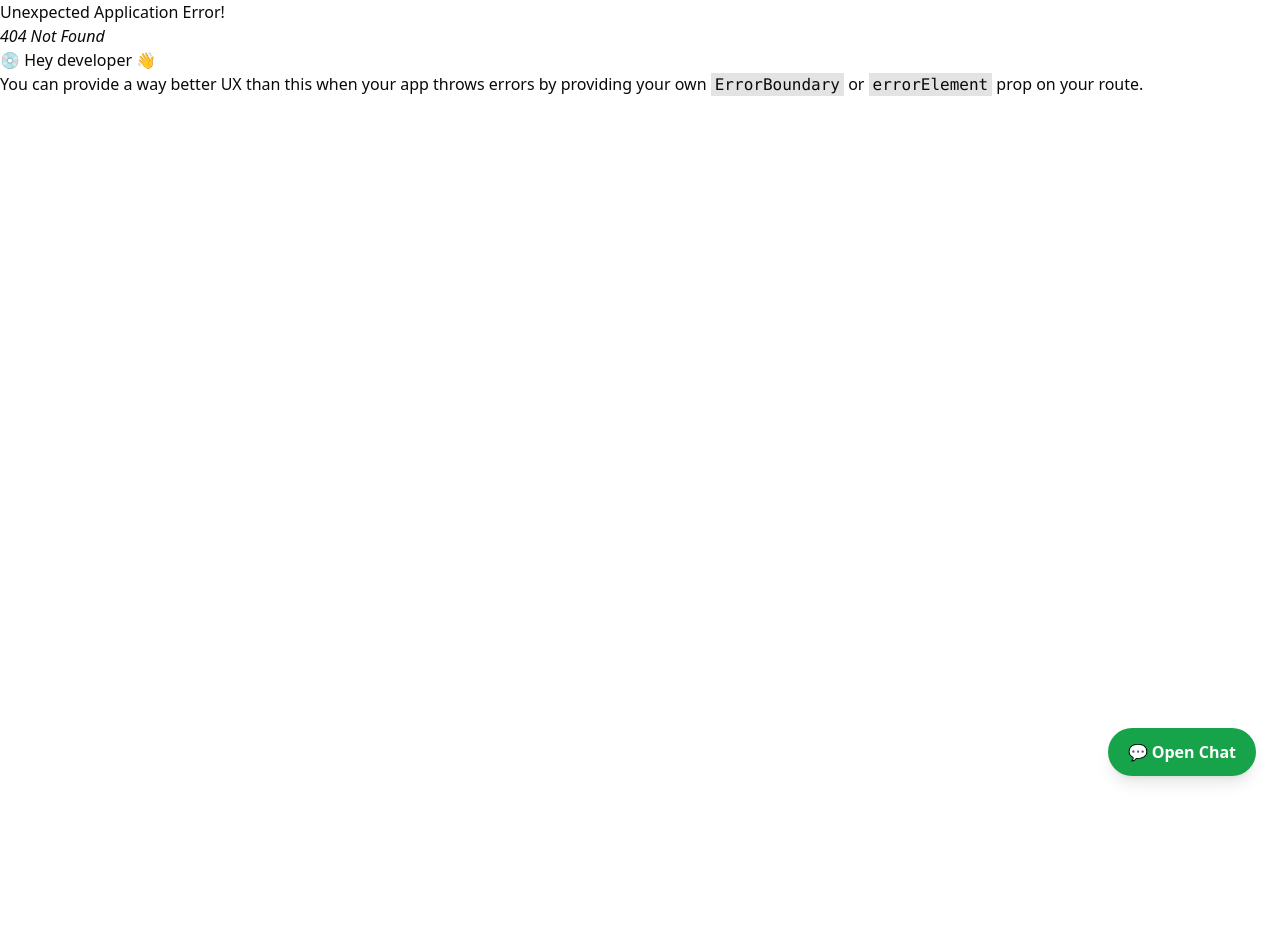
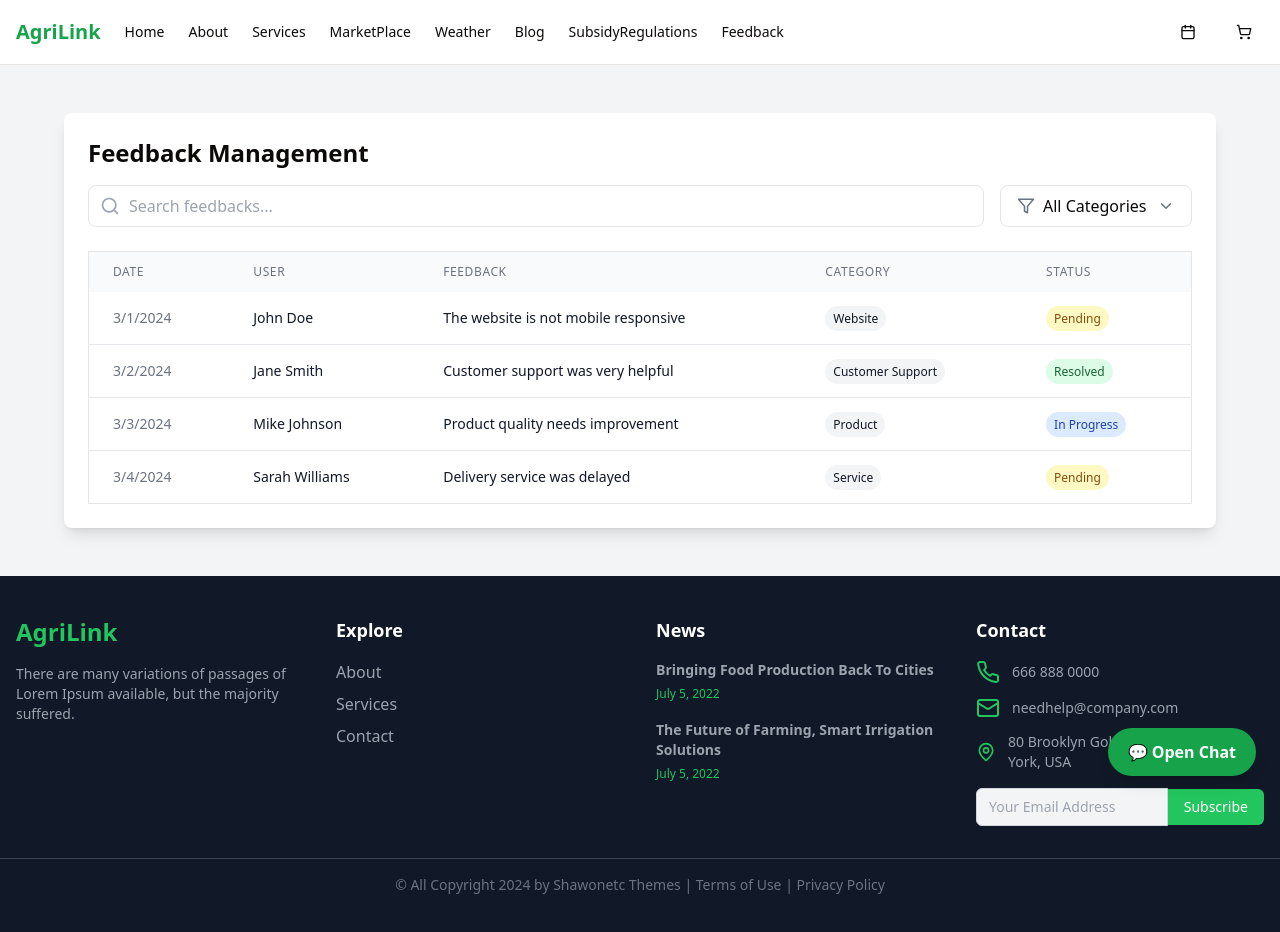
Before and after one commit to Junaid059/AgriLink-Complete-Frontend-, a React (Vite) app in the folder Frontend/: page /feedback-tracking in a window 1280 px wide. Before the commit this address had no page. Shown: the top 932 px of the page. Before the commit the page ends 800 px from the top, so only its background shows below. Built offline with nearby package versions, Linux system fonts and the light colour scheme.

Commit message:
added admin feedback tracking

```diff
--- /dev/null
+++ b/Frontend/src/Comps/supportAndFeedBack/AdminFeedackTracking.jsx
@@ -0,0 +1,194 @@
+import { ChevronDown, Filter, Search } from 'lucide-react';
+import { useState } from 'react';
+import Footer from '../Footer';
+import Header from '../Header';
+
+const dummyFeedbacks = [
+  {
+    _id: '1',
+    content: 'The website is not mobile responsive',
+    category: 'Website',
+    userId: { _id: 'user1', name: 'John Doe' },
+    status: 'Pending',
+    createdAt: '2024-03-01T10:00:00Z',
+  },
+  {
+    _id: '2',
+    content: 'Customer support was very helpful',
+    category: 'Customer Support',
+    userId: { _id: 'user2', name: 'Jane Smith' },
+    status: 'Resolved',
+    createdAt: '2024-03-02T11:30:00Z',
+  },
+  {
+    _id: '3',
+    content: 'Product quality needs improvement',
+    category: 'Product',
+    userId: { _id: 'user3', name: 'Mike Johnson' },
+    status: 'In Progress',
+    createdAt: '2024-03-03T09:15:00Z',
+  },
+  {
+    _id: '4',
+    content: 'Delivery service was delayed',
+    category: 'Service',
+    userId: { _id: 'user4', name: 'Sarah Williams' },
+    status: 'Pending',
+    createdAt: '2024-03-04T14:20:00Z',
+  },
+];
+
+const categories = ['Product', 'Service', 'Website', 'Customer Support'];
+
+const AdminFeedbackTracking = () => {
+  const [searchQuery, setSearchQuery] = useState('');
+  const [selectedCategory, setSelectedCategory] = useState('');
+  const [isDropdownOpen, setIsDropdownOpen] = useState(false);
+
+  const getStatusColor = (status) => {
+    const colors = {
+      Pending: 'bg-yellow-100 text-yellow-800',
+      'In Progress': 'bg-blue-100 text-blue-800',
+      Resolved: 'bg-green-100 text-green-800',
+    };
+    return colors[status] || 'bg-gray-100 text-gray-800';
+  };
+
+  const filteredFeedbacks = dummyFeedbacks.filter((feedback) => {
+    const matchesSearch =
+      feedback.content.toLowerCase().includes(searchQuery.toLowerCase()) ||
+      feedback.userId.name.toLowerCase().includes(searchQuery.toLowerCase());
+    const matchesCategory =
+      !selectedCategory || feedback.category === selectedCategory;
+    return matchesSearch && matchesCategory;
+  });
+
+  return (
+    <div className="min-h-screen flex flex-col">
+      <Header></Header>
+      <main className="flex-grow bg-gray-100 py-12">
+        <div className="container mx-auto px-4">
+          <div className="p-6 bg-white rounded-lg shadow-lg max-w-6xl mx-auto">
+            <div className="mb-6">
+              <h1 className="text-2xl font-bold mb-4">Feedback Management</h1>
+
+              <div className="flex flex-col md:flex-row gap-4">
+                {/* Search Input */}
+                <div className="relative flex-1">
+                  <Search
+                    className="absolute left-3 top-1/2 transform -translate-y-1/2 text-gray-400"
+                    size={20}
+                  />
+                  <input
+                    type="text"
+                    placeholder="Search feedbacks..."
+                    className="w-full pl-10 pr-4 py-2 border rounded-lg focus:outline-none focus:ring-2 focus:ring-blue-500"
+                    value={searchQuery}
+                    onChange={(e) => setSearchQuery(e.target.value)}
+                  />
+                </div>
+
+                {/* Category Filter Dropdown */}
+                <div className="relative">
+                  <button
+                    onClick={() => setIsDropdownOpen(!isDropdownOpen)}
+                    className="flex items-center justify-between w-full md:w-48 px-4 py-2 text-left border rounded-lg bg-white hover:bg-gray-50"
+                  >
+                    <div className="flex items-center">
+                      <Filter size={18} className="mr-2 text-gray-500" />
+                      <span>{selectedCategory || 'All Categories'}</span>
+                    </div>
+                    <ChevronDown size={18} className="text-gray-500" />
+                  </button>
+
+                  {isDropdownOpen && (
+                    <div className="absolute z-10 w-full mt-1 bg-white border rounded-lg shadow-lg">
+                      <div
+                        className="py-1 cursor-pointer hover:bg-gray-100 px-4"
+                        onClick={() => {
+                          setSelectedCategory('');
+                          setIsDropdownOpen(false);
+                        }}
+                      >
+                        All Categories
+                      </div>
+                      {categories.map((category) => (
+                        <div
+                          key={category}
+                          className="py-1 cursor-pointer hover:bg-gray-100 px-4"
+                          onClick={() => {
+                            setSelectedCategory(category);
+                            setIsDropdownOpen(false);
+                          }}
+                        >
+                          {category}
+                        </div>
+                      ))}
+                    </div>
+                  )}
+                </div>
+              </div>
+            </div>
+
+            {/* Table */}
+            <div className="overflow-x-auto">
+              <table className="min-w-full bg-white border rounded-lg">
+                <thead className="bg-gray-50">
+                  <tr>
+                    <th className="px-6 py-3 text-left text-xs font-medium text-gray-500 uppercase tracking-wider">
+                      Date
+                    </th>
+                    <th className="px-6 py-3 text-left text-xs font-medium text-gray-500 uppercase tracking-wider">
+                      User
+                    </th>
+                    <th className="px-6 py-3 text-left text-xs font-medium text-gray-500 uppercase tracking-wider">
+                      Feedback
+                    </th>
+                    <th className="px-6 py-3 text-left text-xs font-medium text-gray-500 uppercase tracking-wider">
+                      Category
+                    </th>
+                    <th className="px-6 py-3 text-left text-xs font-medium text-gray-500 uppercase tracking-wider">
+                      Status
+                    </th>
+                  </tr>
+                </thead>
+                <tbody className="divide-y divide-gray-200">
+                  {filteredFeedbacks.map((feedback) => (
+                    <tr key={feedback._id} className="hover:bg-gray-50">
+                      <td className="px-6 py-4 whitespace-nowrap text-sm text-gray-500">
+                        {new Date(feedback.createdAt).toLocaleDateString()}
+                      </td>
+                      <td className="px-6 py-4 whitespace-nowrap text-sm text-gray-900">
+                        {feedback.userId.name}
+                      </td>
+                      <td className="px-6 py-4 text-sm text-gray-900 max-w-md">
+                        {feedback.content}
+                      </td>
+                      <td className="px-6 py-4 whitespace-nowrap text-sm text-gray-900">
+                        <span className="px-2 py-1 text-xs rounded-full bg-gray-100">
+                          {feedback.category}
+                        </span>
+                      </td>
+                      <td className="px-6 py-4 whitespace-nowrap text-sm">
+                        <span
+                          className={`px-2 py-1 text-xs rounded-full ${getStatusColor(
+                            feedback.status
+                          )}`}
+                        >
+                          {feedback.status}
+                        </span>
+                      </td>
+                    </tr>
+                  ))}
+                </tbody>
+              </table>
+            </div>
+          </div>
+        </div>
+      </main>
+      <Footer></Footer>{' '}
+    </div>
+  );
+};
+
+export default AdminFeedbackTracking;
--- a/Frontend/src/main.jsx
+++ b/Frontend/src/main.jsx
@@ -1,28 +1,27 @@
 import { StrictMode } from 'react';
 import { createRoot } from 'react-dom/client';
 import {
-  RouterProvider,
   createBrowserRouter,
   Navigate,
+  RouterProvider,
 } from 'react-router-dom';
-import './index.css';
+import LoginSignup from './Auth/LoginSignup.jsx';
+import Admin from './Comps/AdminPanel/Admin';
+import DashboardPage from './Comps/Gov-dashboard/DashboardPage';
 import Home from './Comps/Home.jsx';
-import LoginSignup from './Auth/LoginSignup.jsx';
+import SubsidyRegulations from './Comps/ReguSubsidies/SubsidyRegulations';
+import Chat from './Comps/collaboration/Chat';
+import Blog from './Comps/collaboration/blog';
 import Market from './Comps/marketplace/Market.jsx';
 import Product from './Comps/marketplace/Product.jsx';
-import { CartProvider } from '/src/Comps/context/CartContext.jsx'; // Default import
 import Service from './Comps/service/service';
 import Tools from './Comps/service/tools';
-import Chat from './Comps/collaboration/Chat';
-import Blog from './Comps/collaboration/blog';
+import AdminFeedbackTracking from './Comps/supportAndFeedBack/AdminFeedackTracking';
 import FeedbackForm from './Comps/supportAndFeedBack/FeedbackForm';
+import FarmerCalendar from './Comps/weather/FarmerCalender';
 import WeatherDashboard from './Comps/weather/WeatherDashboard';
-import FarmerCalendar from './Comps/weather/FarmerCalender';
-import SubsidyRegulations from './Comps/ReguSubsidies/SubsidyRegulations';
-import Admin from './Comps/AdminPanel/Admin';
-import RegulationManagement from './Comps/Gov-dashboard/RegulationManagement';
-import SubsidyManagement from './Comps/Gov-dashboard/SubsidyManagement';
-import DashboardPage from './Comps/Gov-dashboard/DashboardPage';
+import './index.css';
+import { CartProvider } from '/src/Comps/context/CartContext.jsx'; // Default import
 
 function ProtectedRoute({ children }) {
   const isAuthenticated = true; // Replace with actual authentication check
@@ -129,6 +128,14 @@ const router = createBrowserRouter([
       </ProtectedRoute>
     ),
   },
+  {
+    path: '/feedback-tracking',
+    element: (
+      <ProtectedRoute>
+        <AdminFeedbackTracking />
+      </ProtectedRoute>
+    ),
+  },
 ]);
 
 const Root = () => (
```
